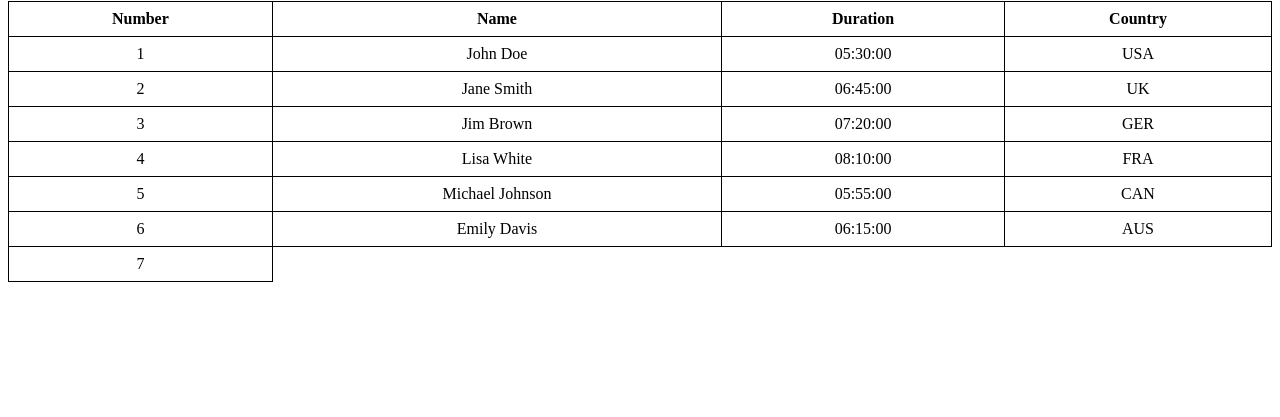
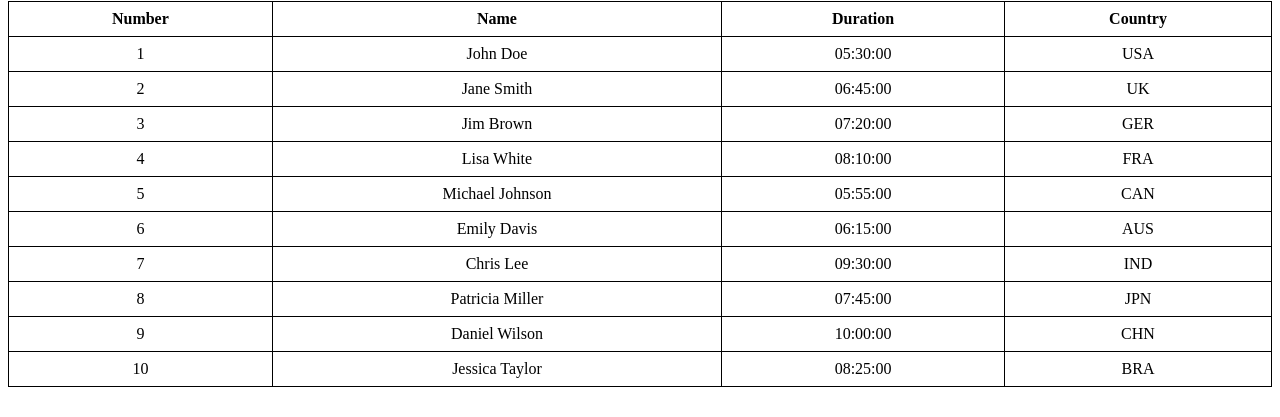
Before and after one commit to 6orazd/6orazd.github.io, a plain HTML site: page index.html in a window 1280 px wide. Shown: the part 79-496 px from the top of the page. Drawn offline with Linux system fonts and the light colour scheme.

Commit message:
Update index.html

```diff
--- a/index.html
+++ b/index.html
@@ -63,3 +63,28 @@
         </tr>
         <tr>
             <td>7</td>
+            <td>Chris Lee</td>
+            <td>09:30:00</td>
+            <td>IND</td>
+        </tr>
+        <tr>
+            <td>8</td>
+            <td>Patricia Miller</td>
+            <td>07:45:00</td>
+            <td>JPN</td>
+        </tr>
+        <tr>
+            <td>9</td>
+            <td>Daniel Wilson</td>
+            <td>10:00:00</td>
+            <td>CHN</td>
+        </tr>
+        <tr>
+            <td>10</td>
+            <td>Jessica Taylor</td>
+            <td>08:25:00</td>
+            <td>BRA</td>
+        </tr>
+    </table>
+</body>
+</html>
```
